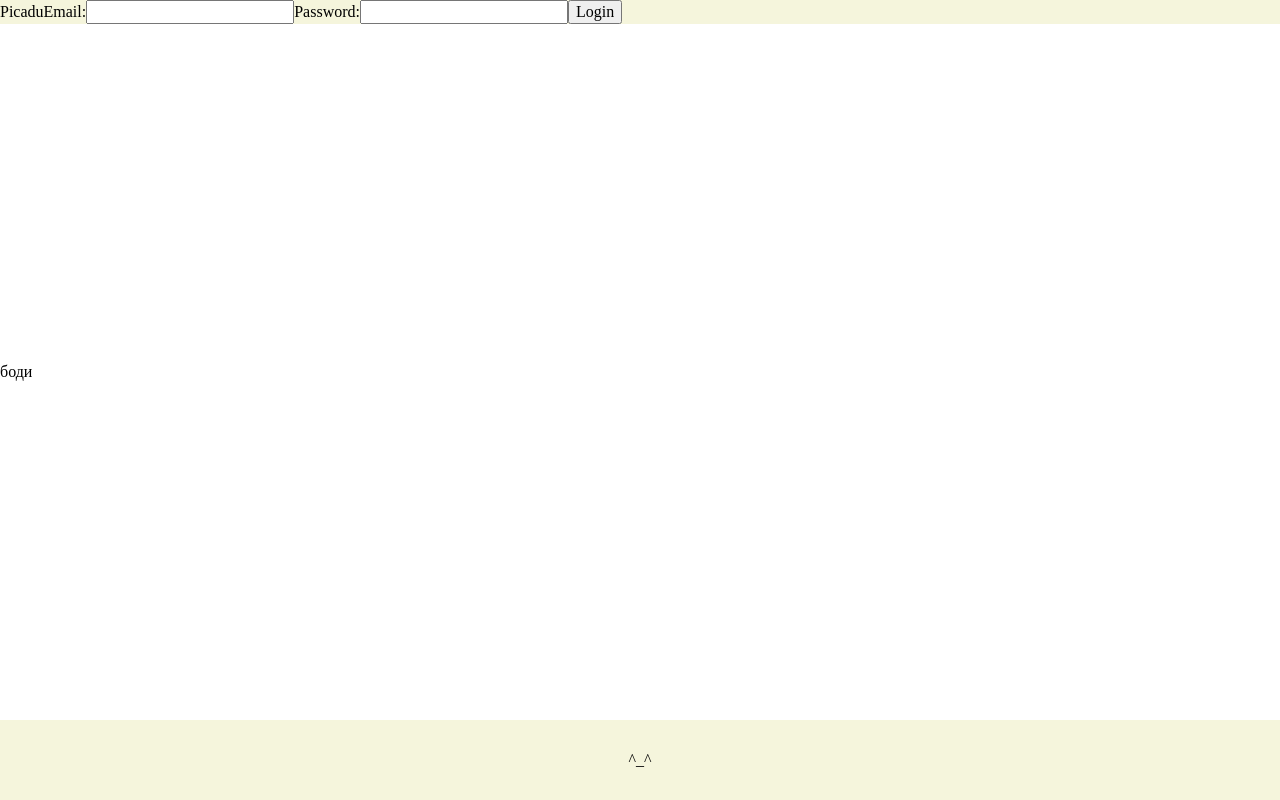
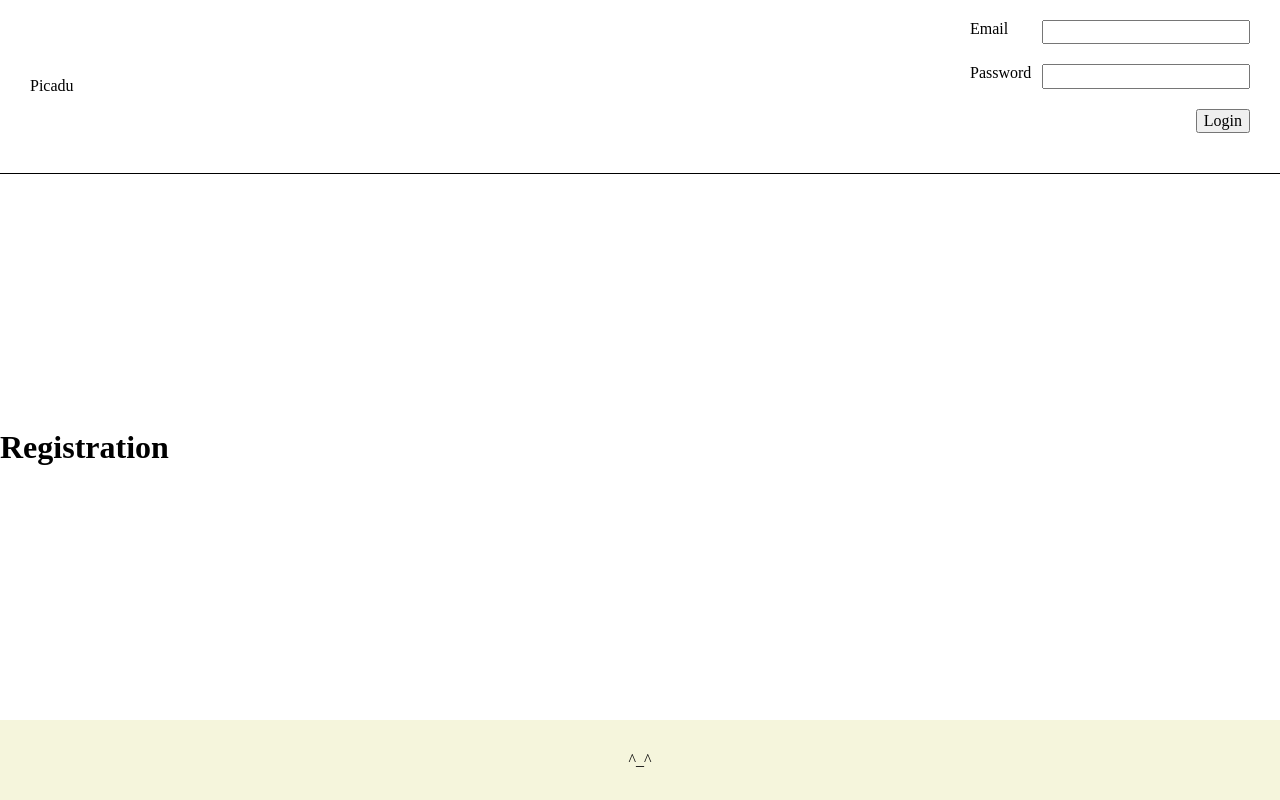
Before and after one commit to Forketlolpro/FULLSTACK-PIKABU-ANALOG, a React app in the folder frontend/: page /registration in a window 1280 px wide. Built offline with nearby package versions, Linux system fonts and the light colour scheme.

Commit message:
add routes

```diff
--- a/frontend/src/components/js/Body.js
+++ b/frontend/src/components/js/Body.js
@@ -1,9 +1,26 @@
 import React, {Component} from "react";
+import {BrowserRouter as Router,Route,Link,Switch,Redirect} from "react-router-dom";
+import styles from '../scss/Body.scss';
 
+
+function Home(props) {
+    return <h1>Home</h1>;
+  }
+
+  function Registration(props) {
+    return <h1>Registration</h1>;
+  }
 
 class Body extends Component {
     render() {
-        return (<div>боди</div>);
+        return (
+            <Router>
+                <Switch>
+                    <Route exact path='/' component={Home}/>
+                    <Route path='/registration' component={Registration}/>
+                </Switch>
+            </Router>
+        );
     }
 }
 
--- a/frontend/src/components/js/Header.js
+++ b/frontend/src/components/js/Header.js
@@ -1,11 +1,11 @@
 import React, { Component } from "react";
-import LoginForm from "./LoginForm";
+import {LoginForm} from "./LoginForm";
 import styles from "../scss/Header.scss"
 
 
 class Header extends Component {
     render() {
-        return (<header className={styles.Header}><div>{this.props.title}</div><LoginForm/></header>);
+        return (<header className={styles.Header}><div className={styles.Logo}>{this.props.title}</div><LoginForm/></header>);
     }
 }
 
--- a/frontend/src/components/js/LoginForm.js
+++ b/frontend/src/components/js/LoginForm.js
@@ -1,53 +1,47 @@
-import React, { Component } from "react";
-import styles from "../scss/LoginForm.scss"
+import React from 'react';
+import { Formik, Field, Form, ErrorMessage } from 'formik';
+import * as Yup from 'yup';
+import styles from '../scss/LoginForm.scss';
 
-
-class LoginForm extends Component {
-    constructor(props) {
-        super(props);
-        this.state = {
-            email: '',
-            password: ''
-        }
-    }
-
-    handleInputChange = (event) => {
-        const target = event.target;
-        const value = target.type === 'checkbox' ? target.checked : target.value;
-        const name = target.name;
-
-        this.setState({
-          [name]: value
-        });
-      }
-
-    handleFormSubmit = (event) => {
-        event.preventDefault();
-        console.log('Submit')
-    }
-
+class LoginForm extends React.Component {
     render() {
         return (
-            <form onSubmit={this.handleFormSubmit}>
-              <label>
-                Email:
-                <input
-                  name="email"
-                  type="email"
-                  value={this.state.email}
-                  onChange={this.handleInputChange} />
-              </label>
-              <label>
-                Password:
-                <input
-                  name="password"
-                  type="password"
-                  value={this.state.password}
-                  onChange={this.handleInputChange} />
-              </label>
-              <button type="submit">Login</button>
-            </form>)
+            <Formik
+                initialValues={{
+                    email: '',
+                    password: ''
+                }}
+                validationSchema={Yup.object().shape({
+                    email: Yup.string()
+                        .email('Email is invalid')
+                        .required('Email is required'),
+                    password: Yup.string()
+                        .min(6, 'Password must be at least 6 characters')
+                        .required('Password is required')
+                })}
+                onSubmit={fields => {
+                    console.log(JSON.stringify(fields, null, 4))
+                }}
+                render={({ errors, status, touched }) => (
+                    <Form>
+                        <div className={styles.FormGroup}>
+                            <label htmlFor="email">Email</label>
+                            <Field name="email" type="text" className={'form-control' + (errors.email && touched.email ? ' is-invalid' : '')} />
+                            <ErrorMessage name="email" component="div" className={styles.InvalidFeedback} />
+                        </div>
+                        <div className={styles.FormGroup}>
+                            <label htmlFor="password">Password</label>
+                            <Field name="password" type="password" className={'form-control' + (errors.password && touched.password ? ' is-invalid' : '')} />
+                            <ErrorMessage name="password" component="div" className={styles.InvalidFeedback} />
+                        </div>
+                        <div className={styles.FormGroup}>
+                            <button type="submit" className={styles.Button}>Login</button>
+                        </div>
+                    </Form>
+                )}
+            />
+        )
     }
 }
 
-export default LoginForm ;
+export { LoginForm };
--- a/frontend/src/components/scss/Body.scss
+++ b/frontend/src/components/scss/Body.scss
@@ -2,5 +2,4 @@
   color: black;
   flex-grow: 1;
   max-width: 900px;
-  margin: 0 auto;
 }
--- a/frontend/src/components/scss/Header.scss
+++ b/frontend/src/components/scss/Header.scss
@@ -1,9 +1,14 @@
 .Header {
     color: black;
-    background-color: beige;
+    border-bottom: 1px solid black;
     height: auto;
     display: flex;
-    justify-content: start;
+    justify-content: space-between;
     align-items: center;
     font-family: RobotoMono;
+    padding: 20px 30px;
 }
+
+.Logo {
+    font-family: RobotoMono sans-serif;
+}
--- a/frontend/src/components/scss/LoginForm.scss
+++ b/frontend/src/components/scss/LoginForm.scss
@@ -1,3 +1,24 @@
 .LoginForm {
   color: red;
 }
+
+
+.FormGroup {
+  position: relative;
+  display: flex;
+  justify-content: space-between;
+  flex-wrap: wrap;
+  width: 280px;
+  margin-bottom: 20px;
+}
+
+.InvalidFeedback {
+  position: absolute;
+  color: red;
+  left: 29%;
+  bottom: -18px;
+}
+
+.Button {
+  margin: 0 0 0 auto;
+}
--- a/frontend/webpack.config.js
+++ b/frontend/webpack.config.js
@@ -13,7 +13,8 @@ module.exports = {
     },
     devtool: 'inline-source-map',
     devServer: {
-        contentBase: './dist'
+        contentBase: './dist',
+        historyApiFallback: true
     },
     output: {
         filename: '[name].[contenthash].bundle.js',
```
Also changed, not shown: frontend/package.json (+5 -3 lines), frontend/src/components/js/App.js (+6 -2 lines), 2 other files.
